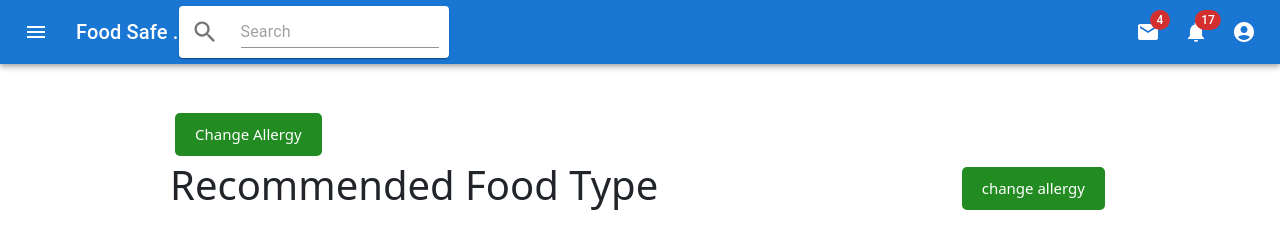
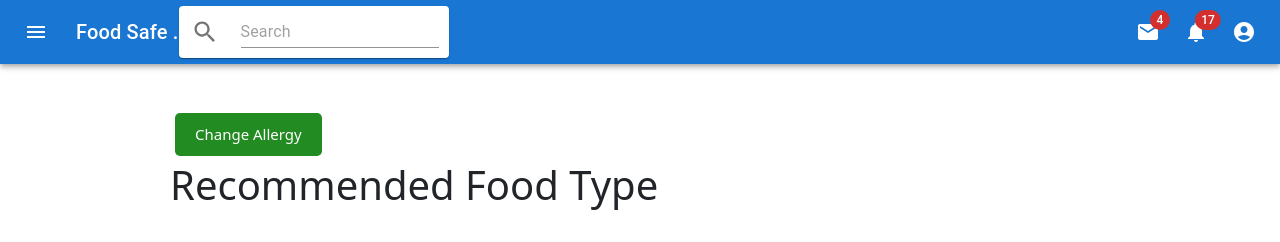
Before and after one commit to software-assignments-spring2022/final-project-foodsafe, a React (Create React App) app in the folder front-end/: page /search_rec in a window 1280 px wide. Shown: the top 242 px of the page. Built offline with nearby package versions, Linux system fonts and the light colour scheme.

Commit message:
Update header.js

```diff
--- a/front-end/src/search_rec/header.js
+++ b/front-end/src/search_rec/header.js
@@ -3,7 +3,7 @@ const Header = ({name})=>{
 	return (
 		<header className='header'>
 			<h1>{name}</h1>
-			<Change_allergy_button />
+
 		</header>
 	);
 }
```
